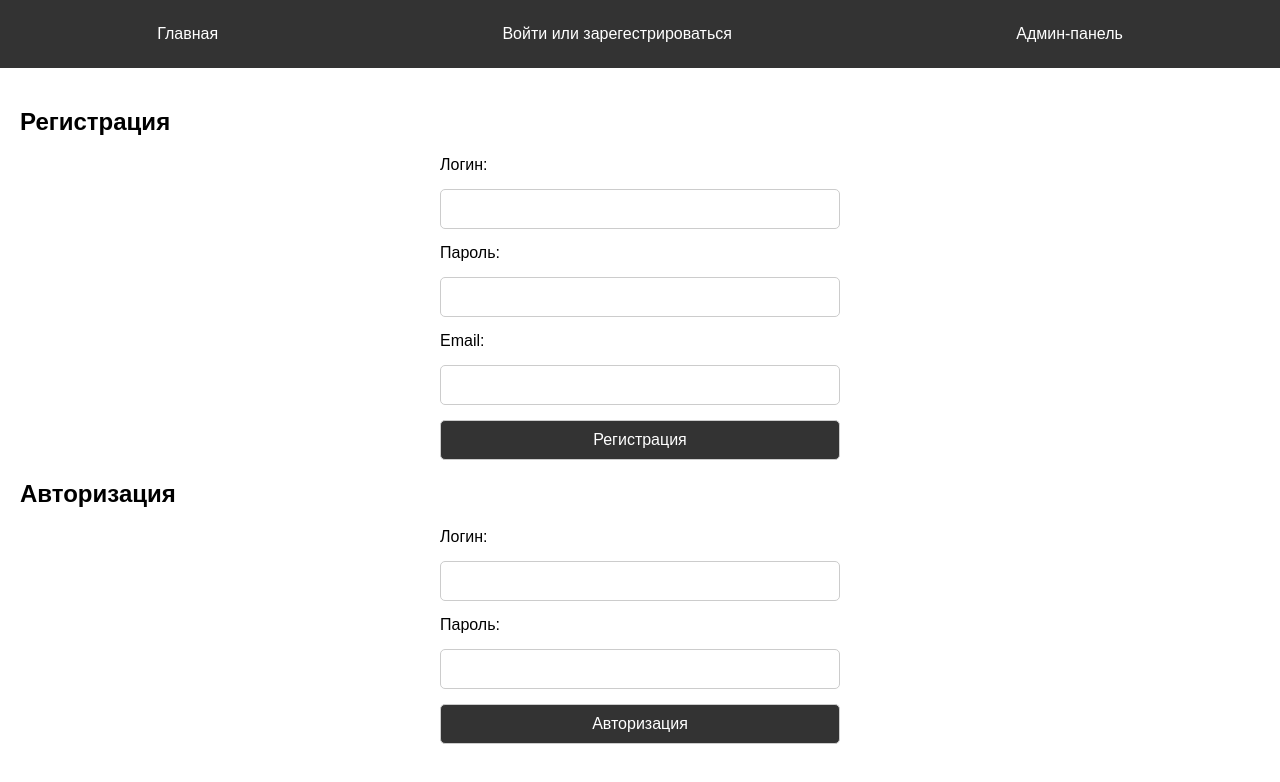
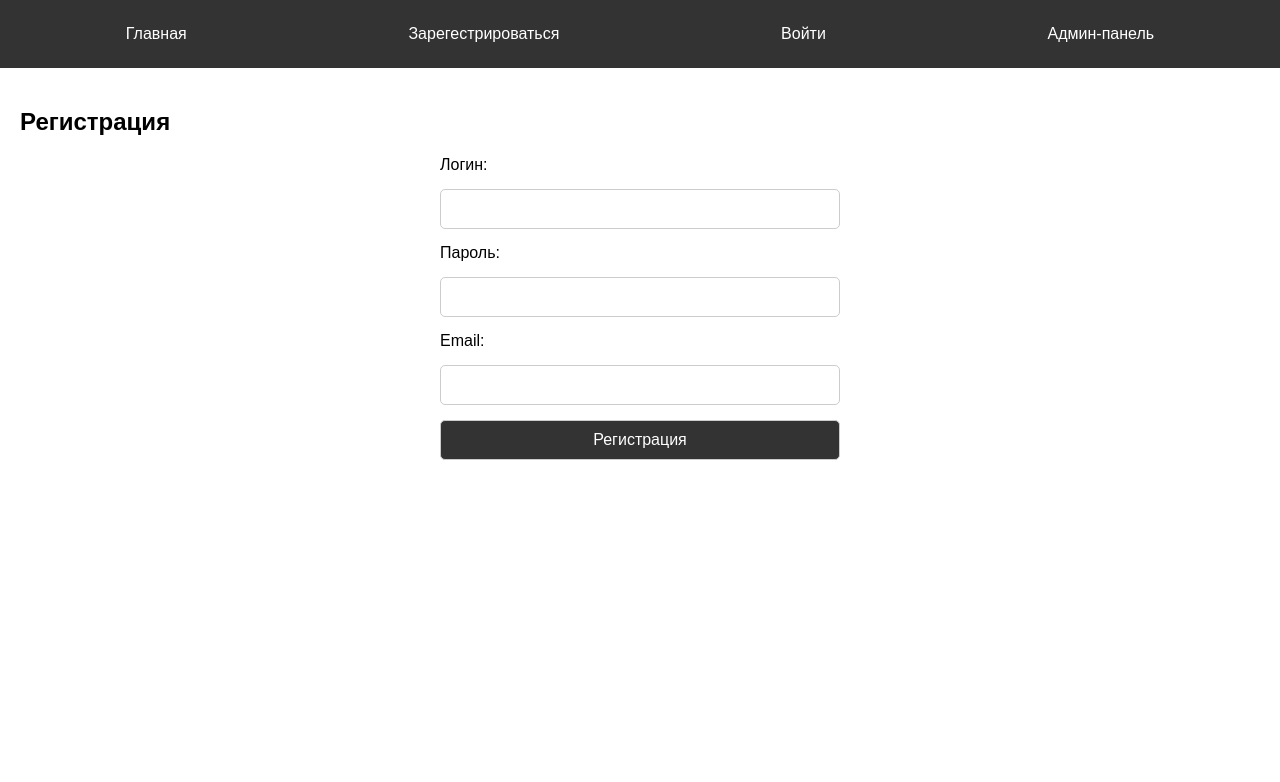
Before and after one commit to ZelenayaRoza/student_xxl_project, a plain HTML site: page registration.html in a window 1280 px wide. Drawn offline with Linux system fonts and the light colour scheme.

Commit message:
Update registration.html

```diff
--- a/registration.html
+++ b/registration.html
@@ -4,7 +4,7 @@
 <head>
     <meta charset="UTF-8">
     <meta name="viewport" content="width=device-width, initial-scale=1.0">
-    <title>Страница с формой</title>
+    <title>Страница регистрации</title>
     <style>
         body {
             font-family: Arial, sans-serif;
@@ -50,11 +50,7 @@
         button:hover {
             background-color: #575757;
         }
-        /* .page1_link {
-            display: flex;
-            justify-content: center;
-            margin-top: 20px;
-        } */
+
         @media (max-width: 768px) {
             nav {
                 flex-direction: column;
@@ -70,7 +66,8 @@
 
   <nav>
       <a href="main.html">Главная</a>
-      <a href="registration.html">Войти или зарегестрироваться</a>
+      <a href="registration.html">Зарегестрироваться</a>
+      <a href="sing_in.html">Войти</a>
       <a href="admin.html">Админ-панель</a>
   </nav>
 
@@ -86,30 +83,8 @@
             <label for="email">Email:</label>
             <input type="email" id="email" name="email" required>
 
-            <!-- <label for="message">Сообщение:</label>
-            <textarea id="message" name="message" rows="5" required></textarea> -->
+            <button type="submit">Регистрация</button>
 
-            <button type="submit">Регистрация</button>
-            <!-- <button type="reset">Очистить</button> -->
-
-        </form>
-        <div class="container1">
-            <h2>Авторизация</h2>
-            <form>
-                <label for="name">Логин:</label>
-                <input type="text" id="name" name="name" required>
-
-                <label for="name">Пароль:</label>
-                <input type="text" id="password" name="name" required>
-
-                <!-- <label for="message">Сообщение:</label>
-                <textarea id="message" name="message" rows="5" required></textarea> -->
-
-                <button type="submit">Авторизация</button>
-                <!-- <button type="reset">Очистить</button> -->
-
-            </form>
-        </div>
     </div>
 
 </body>
```
